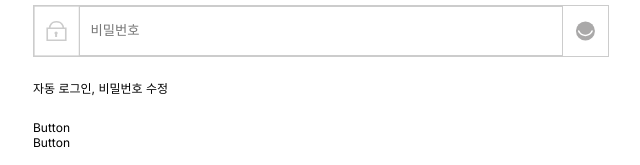
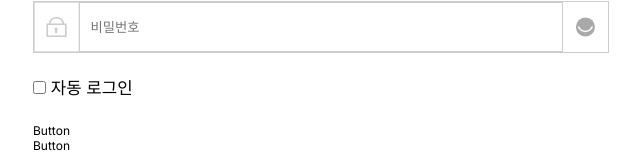
Before and after one commit to kimmingyo8/e-commerce, a Next.js app: page /login in a window 1280 px wide. Shown: the part 402-567 px from the top of the page, without its empty margins (319-959 px from the left). Built offline with nearby package versions, Linux system fonts and the light colour scheme.

Commit message:
자동로그인 ui 및 체크박스 작업

```diff
--- a/src/app/(auth)/login/LoginClient.jsx
+++ b/src/app/(auth)/login/LoginClient.jsx
@@ -8,6 +8,7 @@ import { useRouter } from 'next/navigation';
 import styles from './Auth.module.scss';
 import Loader from '@/components/loader/Loader';
 import Input from '@/components/input/Input';
+import AutoSignInCheckbox from '@/components/autoSignInCheckbox/AutoSignInCheckbox';
 
 const LoginClient = () => {
   const [email, setEmail] = useState('');
@@ -62,7 +63,10 @@ const LoginClient = () => {
             />
             <div className={styles.group}>
               {/* 자동 로그인, 비밀번호 수정 */}
-              자동 로그인, 비밀번호 수정
+              <AutoSignInCheckbox
+                checked={isAutoLogin}
+                onChange={(e) => setIsAutoLogin(e.target.checked)}
+              />
             </div>
             <div className={styles.buttonGroup}>
               {/* Button */}
--- a/src/components/autoSignInCheckbox/AutoSignInCheckbox.jsx
+++ b/src/components/autoSignInCheckbox/AutoSignInCheckbox.jsx
@@ -1,7 +1,29 @@
 import React from 'react';
+import styles from './AutoSignInCheckbox.module.scss';
+import Checkbox from '../checkbox/Checkbox';
+import Tooltip from '../tooltip/Tooltip';
 
-const AutoSignInCheckbox = () => {
-  return <div>AutoSignInCheckbox</div>;
+const AutoSignInCheckbox = ({
+  label = '자동 로그인',
+  checked,
+  disabled,
+  orientation = 'top',
+  message = '개인 정보 보호를 위해 본인 기기에서만 이용해주세요.',
+  onChange,
+  ...restProps
+}) => {
+  return (
+    <span className={styles.formControl}>
+      <Checkbox
+        label={label}
+        checked={checked}
+        disabled={disabled}
+        onChange={onChange}
+        {...restProps}
+      />
+      {checked && <Tooltip />}
+    </span>
+  );
 };
 
 export default AutoSignInCheckbox;
--- /dev/null
+++ b/src/components/autoSignInCheckbox/AutoSignInCheckbox.module.scss
@@ -0,0 +1,3 @@
+.formControl {
+  position: relative;
+}
--- a/src/components/checkbox/Checkbox.jsx
+++ b/src/components/checkbox/Checkbox.jsx
@@ -1,7 +1,24 @@
 import React from 'react';
 
-const Checkbox = () => {
-  return <div>Checkbox</div>;
+const Checkbox = ({
+  disabled = false,
+  checked = false,
+  label,
+  onChange,
+  ...restProps
+}) => {
+  return (
+    <label style={{ fontSize: '1.4rem' }}>
+      <input
+        type="checkbox"
+        checked={checked}
+        disabled={disabled}
+        onChange={onChange}
+        {...restProps}
+      />{' '}
+      {label}
+    </label>
+  );
 };
 
 export default Checkbox;
```
